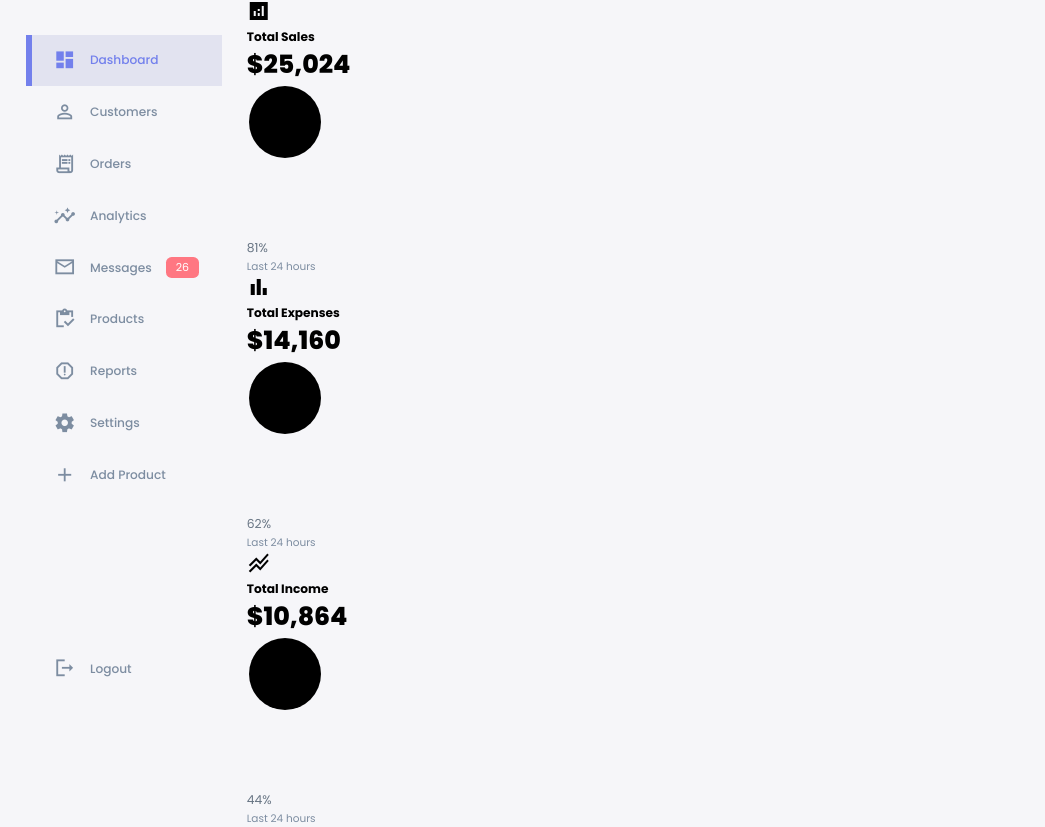
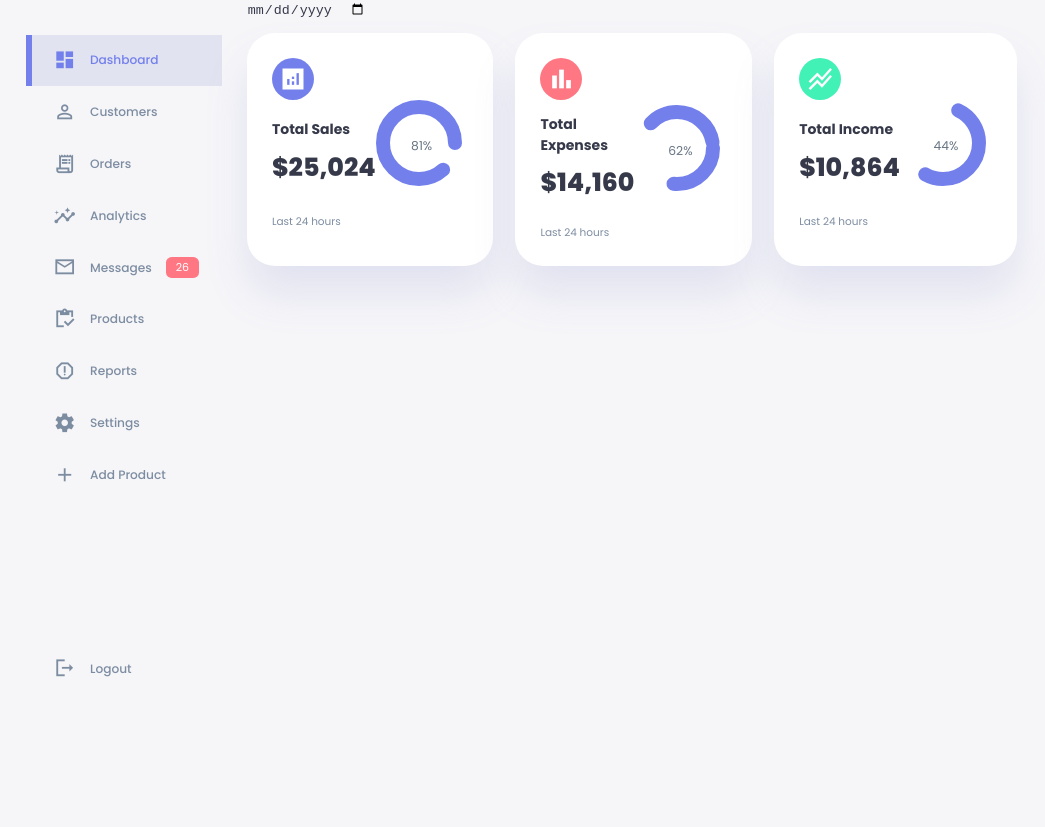
Before and after one commit to BrunoCaputo/responsive-admin-dashboard, a plain HTML site: page index.html in a window 1280 px wide. Shown: the part 57-884 px from the top of the page, without its empty margins (0-1045 px from the left). After the commit the page ends 800 px from the top, so only its background shows below. Drawn offline with Linux system fonts and the light colour scheme.

Commit message:
styles: Date input and insights styles

```diff
--- a/index.html
+++ b/index.html
@@ -90,7 +90,7 @@
                 <svg>
                   <circle cx="38" cy="38" r="36"></circle>
                 </svg>
-                <div class="nubmer">
+                <div class="number">
                   <p>81%</p>
                 </div>
               </div>
@@ -110,7 +110,7 @@
                 <svg>
                   <circle cx="38" cy="38" r="36"></circle>
                 </svg>
-                <div class="nubmer">
+                <div class="number">
                   <p>62%</p>
                 </div>
               </div>
@@ -130,7 +130,7 @@
                 <svg>
                   <circle cx="38" cy="38" r="36"></circle>
                 </svg>
-                <div class="nubmer">
+                <div class="number">
                   <p>44%</p>
                 </div>
               </div>
--- a/style.css
+++ b/style.css
@@ -49,6 +49,7 @@ body {
   background: var(--color-background);
   user-select: none;
   overflow-x: hidden;
+  color: var(--color-dark);
 }
 .container {
   display: grid;
@@ -110,6 +111,8 @@ b {
 .warning {
   color: var(--color-warning);
 }
+
+/* START ASIDE */
 aside {
   height: 100vh;
 }
@@ -190,3 +193,103 @@ aside .sidebar .message-count {
   border-radius: var(--border-radius-1);
 }
 /* END SIDEBAR */
+/* END ASIDE */
+
+/* START MAIN */
+main {
+  margin-top: 1.4rem;
+}
+main .data {
+  display: inline-block;
+  background: var(--color-light);
+  border-radius: var(--border-radius-1);
+  margin-top: 1rem;
+  padding: 0.5rem 1.6rem;
+}
+main .date input[type="date"] {
+  background: transparent;
+  color: var(--color-dark);
+}
+main .insights {
+  display: grid;
+  grid-template-columns: repeat(3, 1fr);
+  gap: 1.6rem;
+}
+main .insights > div {
+  background: var(--color-white);
+  padding: var(--card-padding);
+  border-radius: var(--card-border-radius);
+  margin-top: 1rem;
+  box-shadow: var(--box-shadow);
+  transition: all 300ms ease;
+}
+main .insights > div:hover {
+  cursor: pointer;
+  box-shadow: none;
+}
+main .insights > div span {
+  background: var(--color-primary);
+  padding: 0.5rem;
+  border-radius: 50%;
+  color: var(--color-white);
+  font-size: 2rem;
+}
+main .insights > div.expenses span {
+  background: var(--color-danger);
+}
+main .insights > div.income span {
+  background: var(--color-success);
+}
+main .insights > div .middle {
+  display: flex;
+  align-items: center;
+  justify-content: space-between;
+}
+main .insights h3 {
+  margin: 1rem 0 0.6rem;
+  font-size: 1rem;
+}
+main .insights .progress {
+  position: relative;
+  width: 92px;
+  height: 92px;
+  border-radius: 50%;
+}
+main .insights svg {
+  width: 7rem;
+  height: 7rem;
+}
+main .insights svg circle {
+  fill: none;
+  stroke: var(--color-primary);
+  stroke-width: 14;
+  stroke-linecap: round;
+  transform: translate(5px, 5px);
+  stroke-dasharray: 110;
+  stroke-dashoffset: 92;
+}
+main .insights .sales svg circle {
+  stroke-dashoffset: -30;
+  stroke-dasharray: 200;
+}
+main .insights .expenses svg circle {
+  stroke-dashoffset: 20;
+  stroke-dasharray: 80;
+}
+main .insights .income svg circle {
+  stroke-dashoffset: 35;
+}
+main .insights .progress .number {
+  position: absolute;
+  top: 0;
+  left: 0;
+  height: 100%;
+  width: 100%;
+  display: flex;
+  justify-content: center;
+  align-items: center;
+}
+main .insights small {
+  margin-top: 1.6rem;
+  display: block;
+}
```
